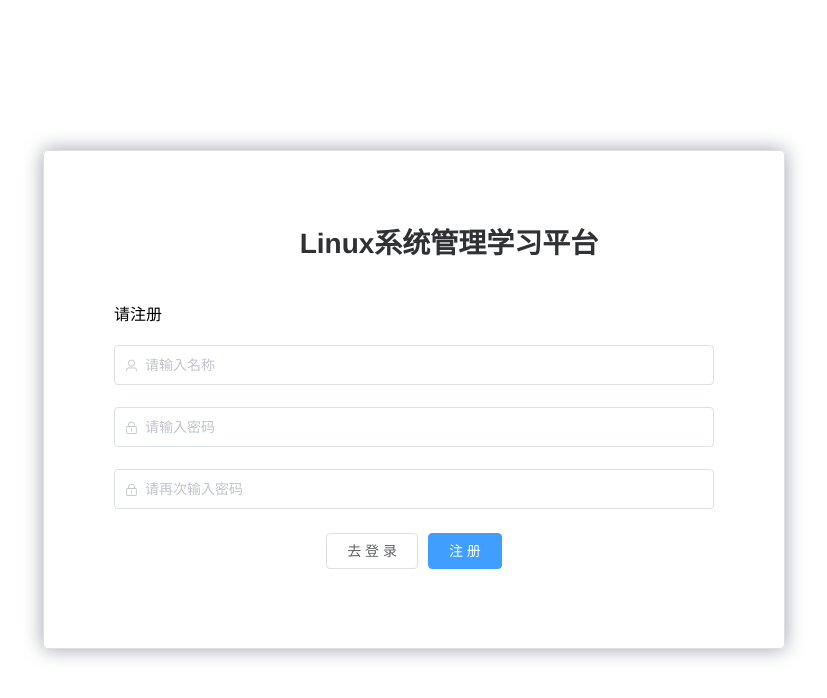
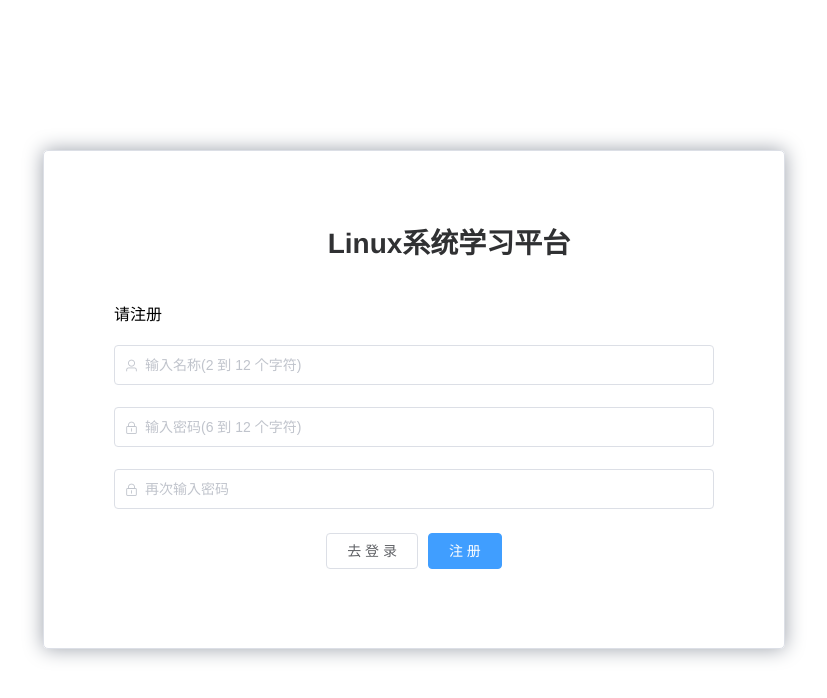
Before and after one commit to Faith-yin/platform_linux01, a Vue app: page /Register in a window 1280 px wide. Shown: the top 698 px of the page, without its empty margins (226-1053 px from the left). Built offline with nearby package versions, Linux system fonts and the light colour scheme; what ypf-methods would draw is missing.

Commit message:
表单校验改用element自带格式

```diff
--- a/src/views/AddArticle.vue
+++ b/src/views/AddArticle.vue
@@ -21,7 +21,10 @@
     </div>
     <!-- 主体区域 -->
     <div class="body-wrapper">
-      <el-form label-position="right" label-width="80px" :model="articleForm" ref="ruleForm">
+      <el-form  label-position="right"
+                label-width="80px"
+                :model="articleForm"
+                ref="ruleForm">
         <el-form-item label="题目" required>
           <el-input v-model="articleForm.title"
                     show-word-limit
--- a/src/views/HomePage.vue
+++ b/src/views/HomePage.vue
@@ -11,7 +11,7 @@
               <!-- 标题区域 -->
               <div class="title-info">
                   <img src="@/assets/img/linux-logo.jpg" alt="linux_logo">
-                  <div class="top-title">Linux 管理学习平台</div>
+                  <div class="top-title">Linux 学习平台</div>
               </div>
               <!-- 搜索框 -->
               <div class="base-search">
@@ -120,7 +120,8 @@ export default {
         this.$confirm('确定退出登录？', '提示', {
           confirmButtonText: '确定',
           cancelButtonText: '取消',
-          type: 'warning'
+          type: 'warning',
+          closeOnClickModal: false,
         }).then(_ => {
           // 清空 sessionStorage 中存放的信息
           sessionStorage.clear()
--- a/src/views/Login.vue
+++ b/src/views/Login.vue
@@ -12,7 +12,7 @@
                     class="login-box">
             <!-- 标题 -->
             <div class="login-title-box">
-                <h3 class="login-title">Linux系统管理学习平台</h3>
+                <h3 class="login-title">Linux系统学习平台</h3>
                 <div class="login-info color--gray">请登录</div>
             </div>
             <!-- 账号 -->
@@ -20,7 +20,7 @@
                 <el-input   type="text"
                             maxlength="12"
                             prefix-icon="el-icon-user"
-                            placeholder="请输入名称"
+                            placeholder="输入名称"
                             v-model="form.username"/>
             </el-form-item>
             <!-- 密码 -->
@@ -29,7 +29,7 @@
                             maxlength="12"
                             show-password
                             prefix-icon="el-icon-lock"
-                            placeholder="请输入密码"
+                            placeholder="输入密码"
                             v-model="form.password"
                             @keyup.enter.native="onSubmit"/>
             </el-form-item>
@@ -78,8 +78,7 @@ export default {
         onSubmit() {
           let {form} = this
           // 表单校验
-          let mark = this.formRequired({arr: form, msg: '请输入用户名和密码'})
-          if(!mark) return;
+          this.$refs.loginForm.validate().then(() => {
             // 请求模板参数
             let methodModel = {
               pMethod: this.findUserByNameAndPassword(form),
@@ -87,6 +86,7 @@ export default {
               callBack: 'onSubmitCallBack',
             }
             this.methodQuery(methodModel)
+          })
         },
         /**
          * @Author: 殷鹏飞
--- a/src/views/Register.vue
+++ b/src/views/Register.vue
@@ -12,33 +12,35 @@
                     class="login-box">
             <!-- 标题 -->
             <div class="login-title-box">
-                <h3 class="login-title">Linux系统管理学习平台</h3>
+                <h3 class="login-title">Linux系统学习平台</h3>
                 <div class="login-info color--gray">请注册</div>
             </div>
             <!-- 账号 -->
             <el-form-item prop="username">
                 <el-input   type="text"
                             maxlength="12"
+                            minlength="2"
                             prefix-icon="el-icon-user"
-                            placeholder="请输入名称"
+                            placeholder="输入名称(2 到 12 个字符)"
                             v-model="form.username"/>
             </el-form-item>
             <!-- 密码 -->
             <el-form-item prop="password">
                 <el-input   type="password"
                             maxlength="12"
+                            minlength="6"
                             show-password
                             prefix-icon="el-icon-lock"
-                            placeholder="请输入密码"
+                            placeholder="输入密码(6 到 12 个字符)"
                             v-model="form.password"/>
             </el-form-item>
             <!-- 再次密码 -->
-            <el-form-item prop="password">
+            <el-form-item prop="repassword">
                 <el-input   type="password"
                             maxlength="12"
                             show-password
                             prefix-icon="el-icon-lock"
-                            placeholder="请再次输入密码"
+                            placeholder="再次输入密码"
                             v-model="form.repassword"/>
             </el-form-item>
             <!-- 按钮 -->
@@ -61,6 +63,10 @@ import { Message } from 'element-ui'
 export default {
   mixins: [publicInfo, publicClass],
   data() {
+    let validatePass = (rule, value, callback) => {
+      if(value !== this.form.password) callback(new Error('两次输入密码不一致'))
+      callback()
+    }
     return {
       // 表单内容
       form: {
@@ -71,13 +77,16 @@ export default {
       // 表单验证，需要在 el-form-item 元素中增加 prop 属性
       rules: {
         username: [
-          {required: true, message: '名称不可为空', trigger: 'blur'}
+          {required: true, message: '名称不可为空', trigger: 'blur'},
+          { min: 2, max: 12, message: '长度在 2 到 12 个字符', trigger: 'blur' }
         ],
         password: [
-          {required: true, message: '密码不可为空', trigger: 'blur'}
+          {required: true, message: '密码不可为空', trigger: 'blur'},
+          { min: 6, max: 12, message: '长度在 6 到 12 个字符', trigger: 'blur' }
         ],
         repassword: [
-          {required: true, message: '密码不可为空', trigger: 'blur'}
+          {required: true, message: '请再次输入密码', trigger: 'blur'},
+          {validator: validatePass, trigger: 'blur'}
         ],
       },
     }
@@ -89,13 +98,9 @@ export default {
      * @information: 注册点击
      */
     onRegister() {
-      let {form} = this
-      let {username, password, repassword} = form
+      let {username, password, repassword} = this.form
       // 表单校验
-      let mark = this.formRequired({arr: form, msg: '请输入用户名和密码'})
-      if(!mark) return;
-      // 两次密码一致性校验
-      if(password !== repassword) return Message({showClose: true, message: '两次密码输入不一致', type: 'warning'})
+      this.$refs.registerForm.validate().then(() => {
         // 请求模板参数
         let methodModel = {
           pMethod: this.addUser({username, password}),
@@ -103,6 +108,8 @@ export default {
           callBack: 'onRegisterCallBack',
         }
         this.methodQuery(methodModel)
+      })
+
     },
     /**
      * @Author: 殷鹏飞
```
Also changed, not shown: 1 other file (tests, documents, lock files or other folders). Lines whose indentation alone changed are shown as unchanged.
